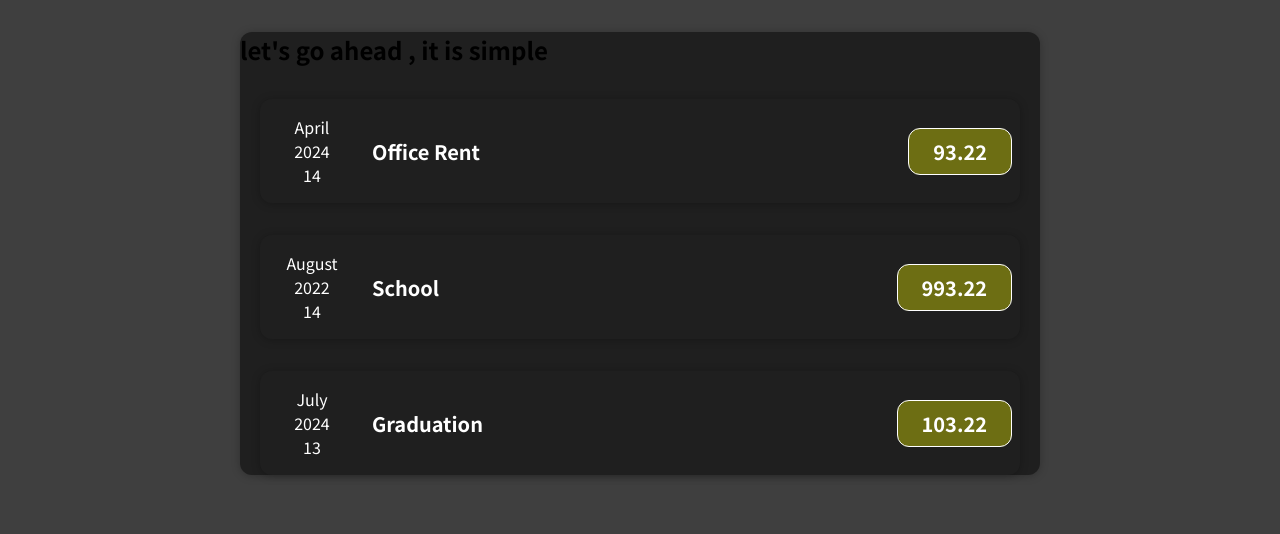
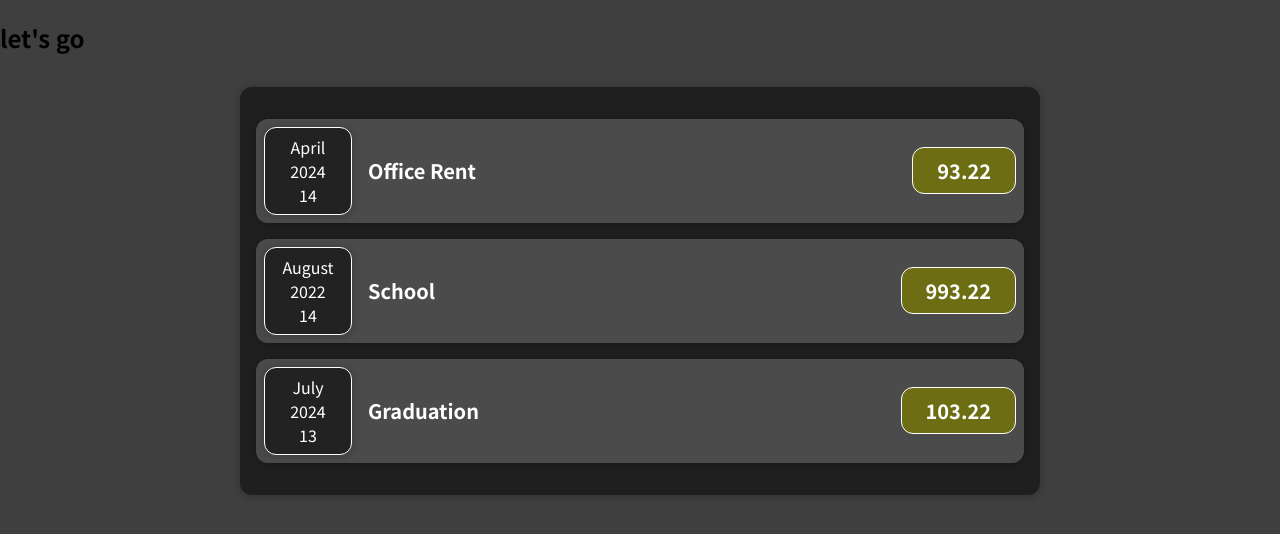
Before and after one commit to AnanSer/Expense-Tracker, a React (Create React App) app: page / in a window 1280 px wide. Shown: the top 534 px of the page. Built offline with nearby package versions, Linux system fonts and the light colour scheme.

Commit message:
added expenses.js and expenses.css

```diff
--- a/src/App.js
+++ b/src/App.js
@@ -2,6 +2,7 @@
 import "./App.css";
 import ExpenseItem from "./components/ExpenseItem";
 import Card from "./components/Card";
+import Expenses from "./components/Expenses";
 function App() {
   const expenses = [
     {
@@ -25,24 +26,10 @@
   ];
 
   return (
-    <Card>
-      <h2>let's go ahead , it is simple</h2>
-      <ExpenseItem
-        title={expenses[0].title}
-        amount={expenses[0].amount}
-        date={expenses[0].date}
-      />
-      <ExpenseItem
-        title={expenses[1].title}
-        amount={expenses[1].amount}
-        date={expenses[1].date}
-      />
-      <ExpenseItem
-        title={expenses[2].title}
-        amount={expenses[2].amount}
-        date={expenses[2].date}
-      />
-    </Card>
+    <div>
+      <h2>let's go </h2>
+      <Expenses items={expenses} />
+    </div>
   );
 }
 
--- a/src/components/Card.css
+++ b/src/components/Card.css
@@ -1,8 +1,4 @@
 .card {
   border-radius: 12px;
   box-shadow: 0 1px 8px rgba(0, 0, 0, 0.25);
-  background-color: rgb(31, 31, 31);
-  margin: 2rem auto;
-  width: 50rem;
-  max-width: 95%;
 }
--- a/src/components/ExpenseDate.css
+++ b/src/components/ExpenseDate.css
@@ -4,6 +4,9 @@
   width: 5.5rem;
   height: 5.5rem;
 
+  box-shadow: 0 1px 8px rgba(0, 0, 0, 0.25);
+  background-color: #222;
+  border: 1px solid #fff;
   color: white;
   border-radius: 12px;
   align-items: center;
--- /dev/null
+++ b/src/components/Expenses.css
@@ -0,0 +1,9 @@
+.expenses {
+  padding: 1rem;
+  background-color: rgb(31, 31, 31);
+  margin: 2rem auto;
+  width: 50rem;
+  max-width: 95%;
+  border-radius: 12px;
+  box-shadow: 0 1px 8px rgba(0, 0, 0, 0.25);
+}
--- /dev/null
+++ b/src/components/Expenses.js
@@ -0,0 +1,26 @@
+import ExpenseItem from "./ExpenseItem";
+import Card from "./Card";
+import "./Expenses.css";
+function Expenses(props) {
+  return (
+    <Card className="expenses">
+      <ExpenseItem
+        title={props.items[0].title}
+        amount={props.items[0].amount}
+        date={props.items[0].date}
+      />
+      <ExpenseItem
+        title={props.items[1].title}
+        amount={props.items[1].amount}
+        date={props.items[1].date}
+      />
+      <ExpenseItem
+        title={props.items[2].title}
+        amount={props.items[2].amount}
+        date={props.items[2].date}
+      />
+    </Card>
+  );
+}
+
+export default Expenses;
```
